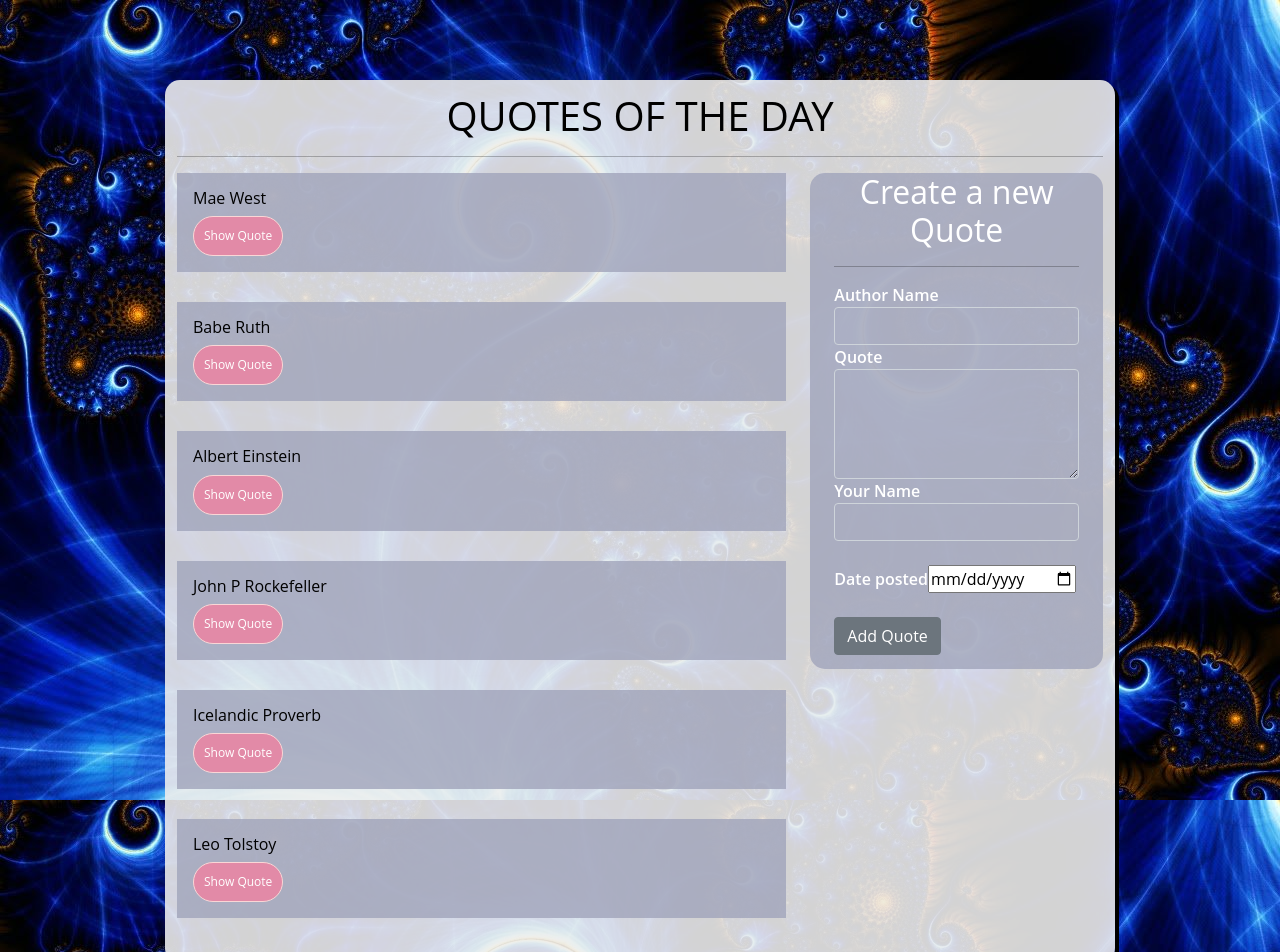
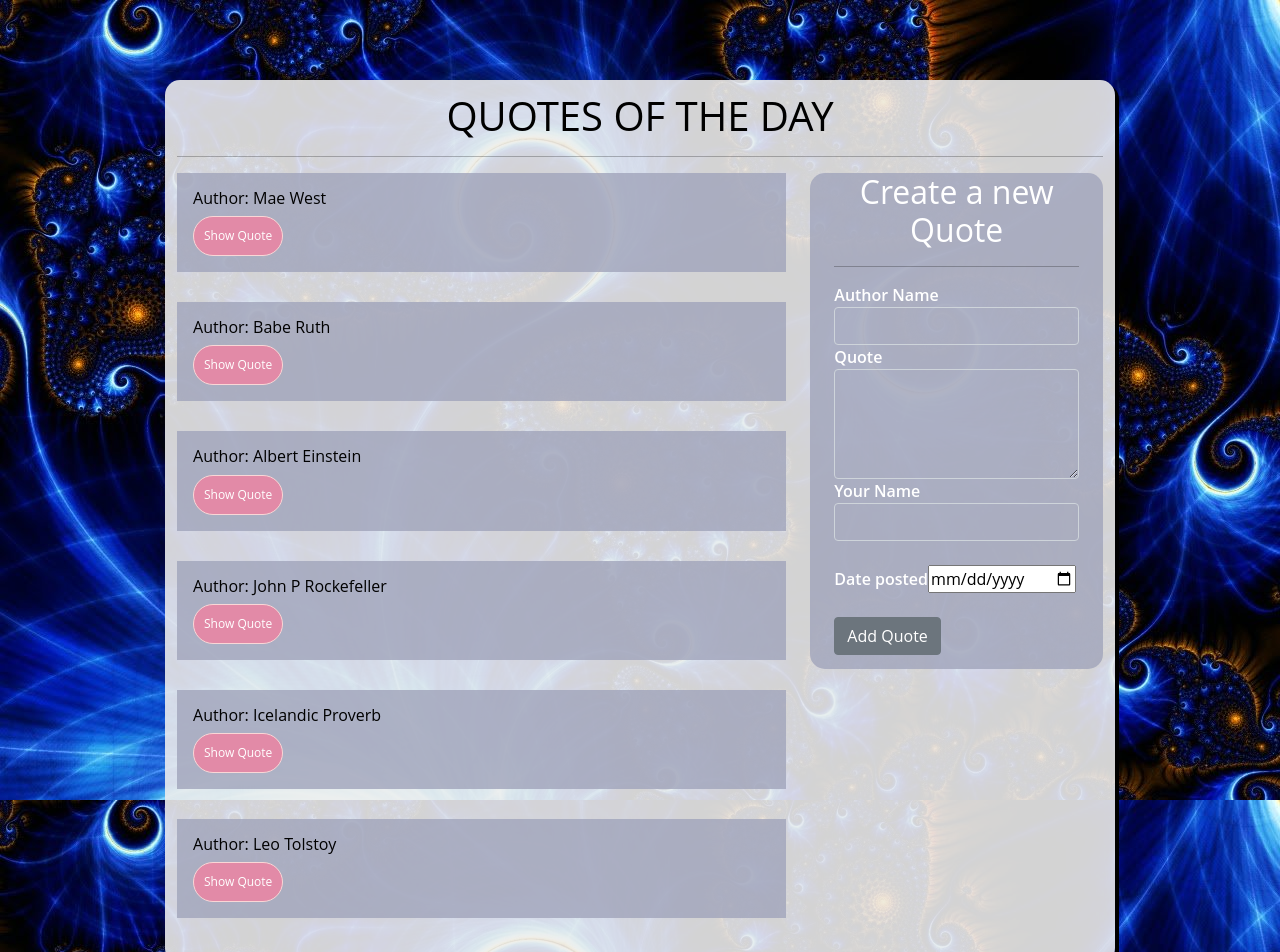
Before and after one commit to Wanguifiona/Quotes, an Angular app: page / in a window 1280 px wide. Shown: the top 952 px of the page. Built offline with nearby package versions, Linux system fonts and the light colour scheme.

Commit message:
add author

```diff
--- a/src/app/quote/quote.component.ts
+++ b/src/app/quote/quote.component.ts
@@ -8,12 +8,12 @@ import { Quote } from '../quote';
 })
 export class QuoteComponent implements OnInit {
   quotes:Quote[] =[
-    new Quote(1, 'Mae West', 'You only leave once, but if you do it right, once is enough.', 'Noah',new Date(2020,4,8)),
-    new Quote(2, 'Babe Ruth', 'Never let the fear of stiking out keep you from playing the game.','Emma',new Date(2011,11,11)),
-    new Quote(3, 'Albert Einstein', 'If you want to live a happy life, live it to a goal not to people or things.','Oliver' ,new Date(2019,7,12)),
-    new Quote(4, 'John P Rockefeller' , 'Do not be afraid to give up the good to go for the great.','Ava',new Date(2016,4,7)),
-    new Quote(5,'Icelandic Proverb','A wise man changes his mind, a fool never will.','Elijah',new Date(2020,9,8)),
-    new Quote(6, 'Leo Tolstoy','True life is lived when tiny changes occur.','Charlotte',new Date(2019,1,1)),
+    new Quote(1, 'Author: Mae West', 'You only leave once, but if you do it right, once is enough.', 'Noah',new Date(2020,4,8)),
+    new Quote(2, 'Author: Babe Ruth', 'Never let the fear of stiking out keep you from playing the game.','Emma',new Date(2011,11,11)),
+    new Quote(3, 'Author: Albert Einstein', 'If you want to live a happy life, live it to a goal not to people or things.','Oliver' ,new Date(2019,7,12)),
+    new Quote(4, 'Author: John P Rockefeller' , 'Do not be afraid to give up the good to go for the great.','Ava',new Date(2016,4,7)),
+    new Quote(5, 'Author: Icelandic Proverb','A wise man changes his mind, a fool never will.','Elijah',new Date(2020,9,8)),
+    new Quote(6, 'Author: Leo Tolstoy','True life is lived when tiny changes occur.','Charlotte',new Date(2019,1,1)),
 
   ]
   showDetails(index){
```
